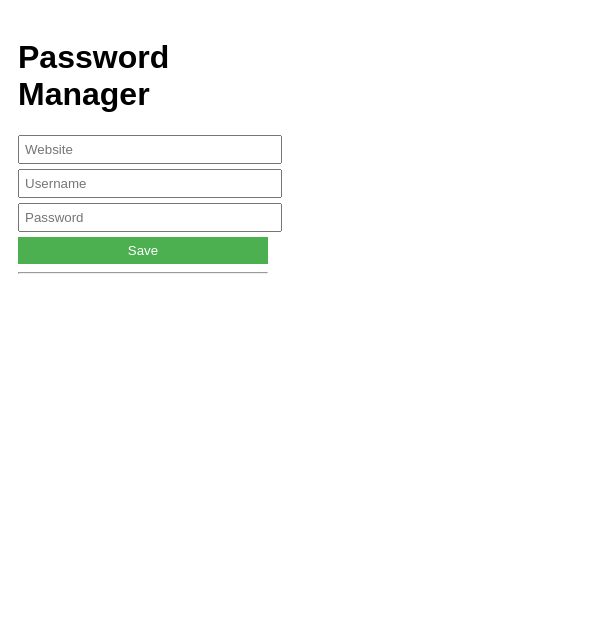
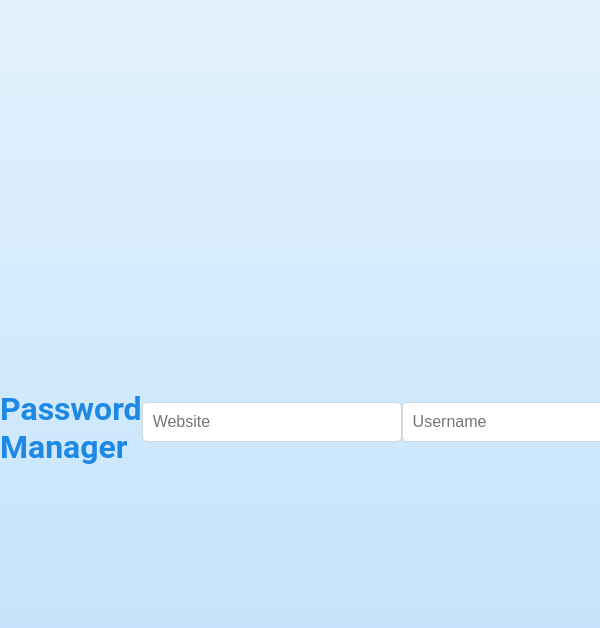
Before and after one commit to 2024-25-Allen-ISD-Computer-Science/6th-period-isp-password-manager, a browser extension: page popup.html in a window 400 px wide. Shown: the top 628 px of the page, 600 px wide, since content can reach past the window. Drawn offline with Linux system fonts and the light colour scheme.

Commit message:
Style changes

```diff
--- a/popup.js
+++ b/popup.js
@@ -27,7 +27,7 @@ function displayCredentials() {
 
     result.credentials.forEach((cred, index) => {
       const item = document.createElement('div');
-      item.innerHTML = `<strong>${cred.website}</strong><br>User: ${cred.username}<br>Pass: ${cred.password}<hr>`;
+      item.innerHTML = `<strong>${cred.website}</strong><br>Username: ${cred.username}<br>Password: ${cred.password}<hr>`;
       savedList.appendChild(item);
     });
   });
--- a/style.css
+++ b/style.css
@@ -1,24 +1,66 @@
 body {
-    font-family: Arial, sans-serif;
-    width: 250px;
+    font-family: 'Roboto', sans-serif;
+    background: linear-gradient(to bottom, #e3f2fd, #bbdefb);
+    margin: 0;
+    padding: 0;
+    display: flex;
+    justify-content: center;
+    align-items: center;
+    height: 100vh;
+    min-width:1000px;
+  }
+  h1 {
+    color: #1e88e5;
+    font-size: 2rem;
+    margin-bottom: 10px;
+  }
+  p {
+    color: #546e7a;
+    margin: 10px 0;
+  }
+  a {
+    color: #1e88e5;
+    text-decoration: none;
+  }
+  a:hover {
+    text-decoration: underline;
+  }
+  .form-group {
+    margin-bottom: 15px;
+    text-align: left;
+  }
+  label {
+    display: block;
+    color: #424242;
+    margin-bottom: 5px;
+  }
+  input[type="text"], input[type="password"] {
+    width: 100%;
     padding: 10px;
+    border: 1px solid #cfd8dc;
+    border-radius: 5px;
+    outline: none;
+    font-size: 1rem;
   }
-
-  input {
-    display: block;
-    width: 100%;
-    margin: 5px 0;
-    padding: 5px;
+  input[type="text"]:focus, input[type="password"]:focus {
+    border-color: #1e88e5;
   }
-
   button {
-    width: 100%;
-    padding: 6px;
-    background-color: #4CAF50;
+    background: #1e88e5;
     color: white;
     border: none;
+    padding: 10px 20px;
+    border-radius: 5px;
+    font-size: 1rem;
+    cursor: pointer;
+    transition: background 0.3s;
   }
-
+  button:hover {
+    background: #1565c0;
+  }
+  .welcome-message {
+    margin-bottom: 20px;
+  }
   #savedList {
     margin-top: 10px;
   }
```
